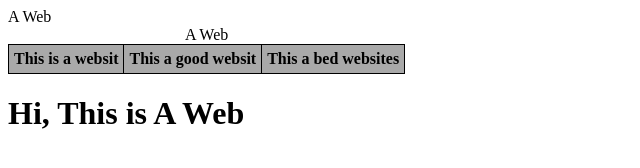
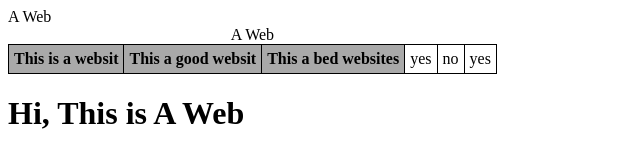
Before and after one commit to LuLu11111/A-Web, a plain HTML site: page index.html in a window 1280 px wide. Shown: the whole page, without its empty margins (0-640 px from the left). Drawn offline with Linux system fonts and the light colour scheme.

Commit message:
modify table data

```diff
--- a/index.html
+++ b/index.html
@@ -17,7 +17,11 @@
         <th>This is a websit
         </th>
         <th>This a good websit</th>
-        <th>This a bed websites</th></tr></table>
+        <th>This a bed websites</th>
+        <td> yes</td>
+        <td>no</td>
+        <td>yes</td>
+        </tr></table>
 <body>
 <h1>Hi, This is A Web</h1>
 </body>
```
